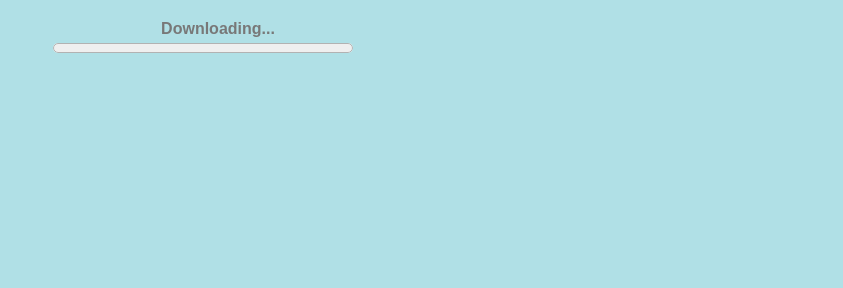
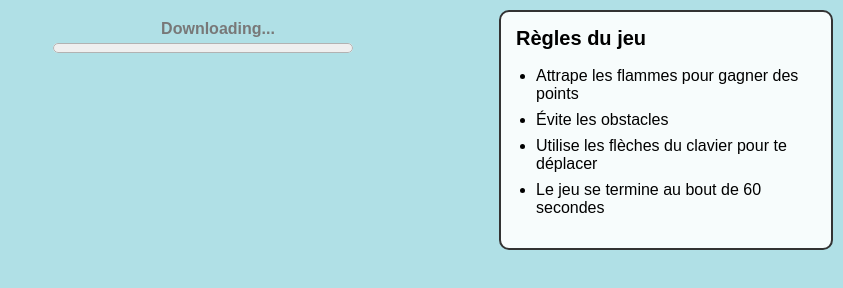
Before and after one commit to Xixims/LJP_games, a plain HTML site: page jeu-des-flammes/index.html in a window 1280 px wide. Shown: the whole page, without its empty margins (437-1280 px from the left). Drawn offline with Linux system fonts and the light colour scheme; no server answers.

Commit message:
Update index.html

```diff
--- a/jeu-des-flammes/index.html
+++ b/jeu-des-flammes/index.html
@@ -339,6 +339,31 @@ config = {
            right:10px;
            border: 1px solid black;
         }
+
+        .rules-box {
+    position: absolute;
+    top: 10px;
+    right: 10px;
+    width: 300px;
+    padding: 15px;
+    background-color: rgba(255, 255, 255, 0.9);
+    border: 2px solid #333;
+    border-radius: 10px;
+    font-size: 16px;
+    z-index: 10;
+    color: #000;
+}
+.rules-box h2 {
+    font-size: 20px;
+    margin-top: 0;
+}
+.rules-box ul {
+    padding-left: 20px;
+}
+.rules-box li {
+    margin-bottom: 8px;
+}
+
     </style>
 
     <script src="https://pygame-web.github.io/archives/0.9//browserfs.min.js"></script>
@@ -485,5 +510,15 @@ frameborder="1"
 
     </script>
 
+<div id="rules" class="rules-box">
+    <h2>Règles du jeu</h2>
+    <ul>
+        <li>Attrape les flammes pour gagner des points</li>
+        <li>Évite les obstacles</li>
+        <li>Utilise les flèches du clavier pour te déplacer</li>
+        <li>Le jeu se termine au bout de 60 secondes</li>
+    </ul>
+</div>
+
 </body>
 </html>
```
